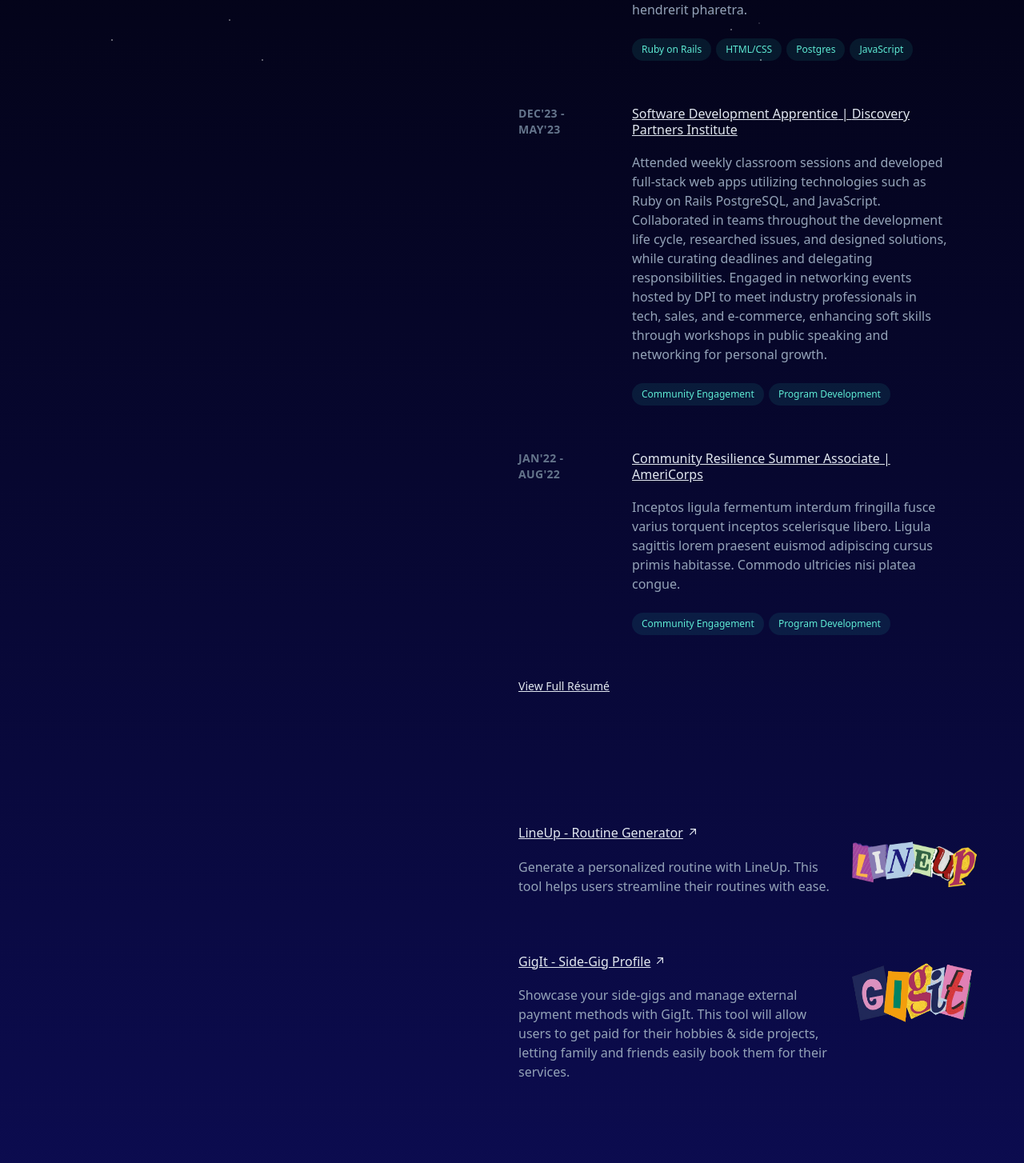
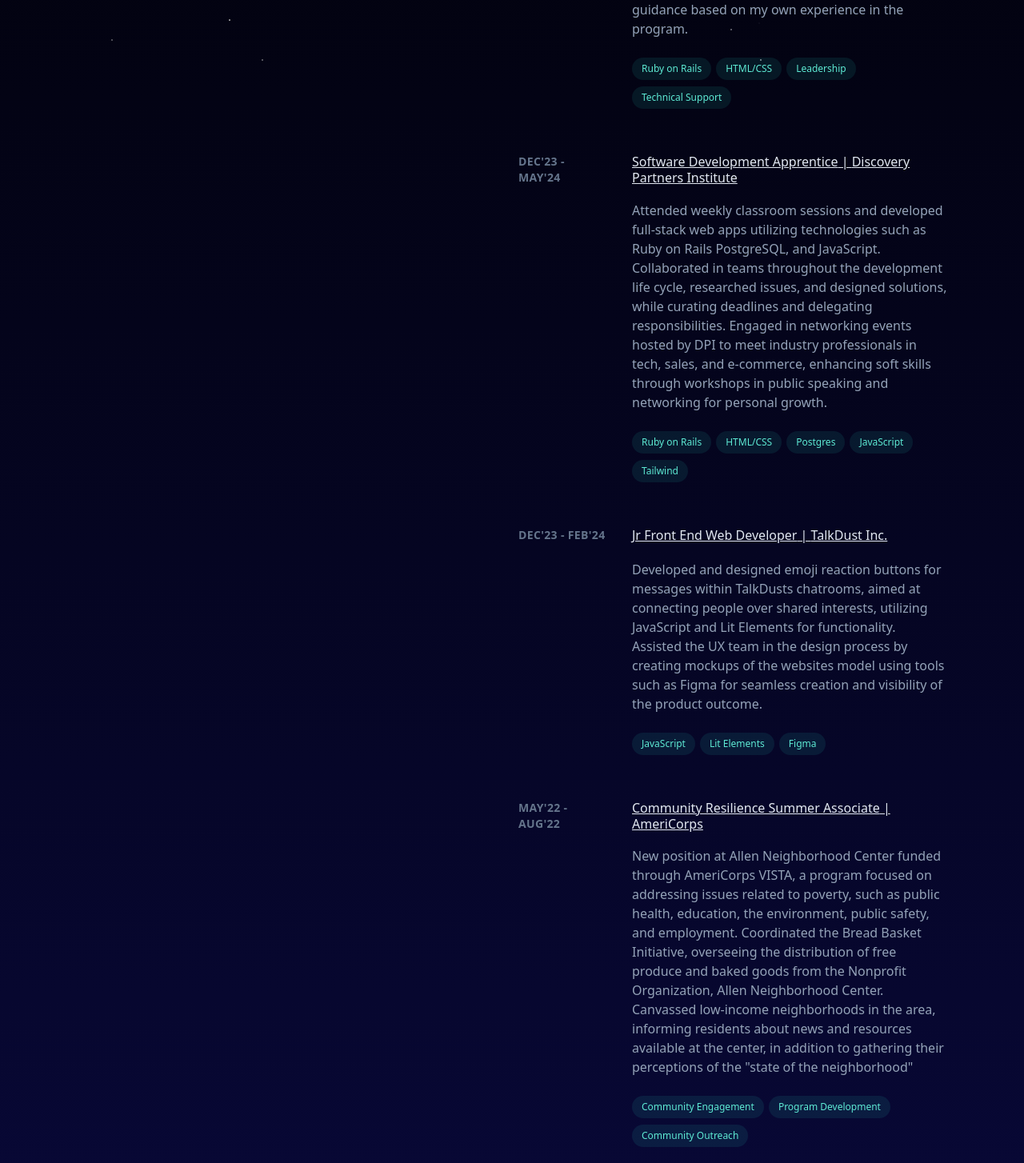
Before and after one commit to marywebby/vite-portfolio, a React (Vite) app: page / in a window 1280 px wide. Shown: the part 716-2170 px from the top of the page at 80% size. Built offline with nearby package versions, Linux system fonts and the light colour scheme.

Commit message:
imputted the rest of my work history

```diff
--- a/src/components/Experience.jsx
+++ b/src/components/Experience.jsx
@@ -6,29 +6,46 @@
     title: 'Program Assistant',
     organization: 'Discovery Partners Institute',
     description:
-      'Sociosqu hac a luctus neque augue etiam efficitur porta. Fermentum ridiculus ut tortor elit vitae condimentum est. Vehicula neque suscipit sagittis montes placerat per litora. Netus condimentum sodales euismod lorem elit lacinia nullam. Lorem habitasse curabitur praesent metus aptent, cras hendrerit pharetra.',
-    technologies: ['Ruby on Rails', 'HTML/CSS', 'Postgres', 'JavaScript'],
+      'Support trainees during the pre-apprenticeship and classroom phases by offering project assistance, monitoring their progress, and ensuring consistent attendance. Participate in team meetings, lectures, and labs, continually up-skilling in the latest curricula and providing encouragement and guidance based on my own experience in the program.',
+    technologies: ['Ruby on Rails', 'HTML/CSS', 'Leadership', 'Technical Support'],
     link: 'https://dpi.uillinois.edu/',
   },
   {
-    dateRange: "Dec'23 - May'23",
+    dateRange: "Dec'23 - May'24",
     title: 'Software Development Apprentice',
     organization: 'Discovery Partners Institute',
     description:
       'Attended weekly classroom sessions and developed full-stack web apps utilizing technologies such as Ruby on Rails PostgreSQL, and JavaScript. Collaborated in teams throughout the development life cycle, researched issues, and designed solutions, while curating deadlines and delegating responsibilities. Engaged in networking events hosted by DPI to meet industry professionals in tech, sales, and e-commerce, enhancing soft skills through workshops in public speaking and networking for personal growth.',
-    technologies: ['Community Engagement', 'Program Development'],
+    technologies: ['Ruby on Rails', 'HTML/CSS', 'Postgres', 'JavaScript', 'Tailwind'],
+    link: 'https://dpi.uillinois.edu/',
+  },
+  {
+    dateRange: "Dec'23 - Feb'24",
+    title: 'Jr Front End Web Developer',
+    organization: 'TalkDust Inc.',
+    description:
+      'Developed and designed emoji reaction buttons for messages within TalkDusts chatrooms, aimed at connecting people over shared interests, utilizing JavaScript and Lit Elements for functionality. Assisted the UX team in the design process by creating mockups of the websites model using tools such as Figma for seamless creation and visibility of the product outcome.',
+    technologies: ['JavaScript', 'Lit Elements', 'Figma'],
+    link: 'https://www.linkedin.com/company/talkdust/',
+  },
+  {
+    dateRange: "May'22 - Aug'22",
+    title: 'Community Resilience Summer Associate',
+    organization: 'AmeriCorps',
+    description:
+      'New position at Allen Neighborhood Center funded through AmeriCorps VISTA, a program focused on addressing issues related to poverty, such as public health, education, the environment, public safety, and employment. Coordinated the Bread Basket Initiative, overseeing the distribution of free produce and baked goods from the Nonprofit Organization, Allen Neighborhood Center. Canvassed low-income neighborhoods in the area, informing residents about news and resources available at the center, in addition to gathering their perceptions of the "state of the neighborhood"',
+    technologies: ['Community Engagement', 'Program Development', 'Community Outreach'],
     link: 'https://www.americorps.gov/',
   },
   {
-    dateRange: "Jan'22 - Aug'22",
-    title: 'Community Resilience Summer Associate',
-    organization: 'AmeriCorps',
+    dateRange: "Jan'22 - May'22",
+    title: 'Market Moves Coordinator Intern',
+    organization: 'Allen Neighborhood Center',
     description:
-      'Inceptos ligula fermentum interdum fringilla fusce varius torquent inceptos scelerisque libero. Ligula sagittis lorem praesent euismod adipiscing cursus primis habitasse. Commodo ultricies nisi platea congue.',
-    technologies: ['Community Engagement', 'Program Development'],
+      'Curated fitness and movement classes specific to residents and of Allen Neighborhood Center, accounting and accommodating for limited mobility and range of motion for senior and disabled participants. Supported the set up and operation of the year-long EBT-friendly farmers market, aiding customers in accessing funds from their accounts and transferring them into token currency for purchasing. Supervised the Market Moves Program, encouraging exercise by providing tokens to the Farmers Market as incentives for exercising, healthy eating, and supporting local farmers.',
+    technologies: ['Community Engagement', 'Program Development', 'Physical Educaiton'],
     link: 'https://www.americorps.gov/',
   },
-  // Add more experiences as needed
 ];
 
 const Experience = () => {
```
